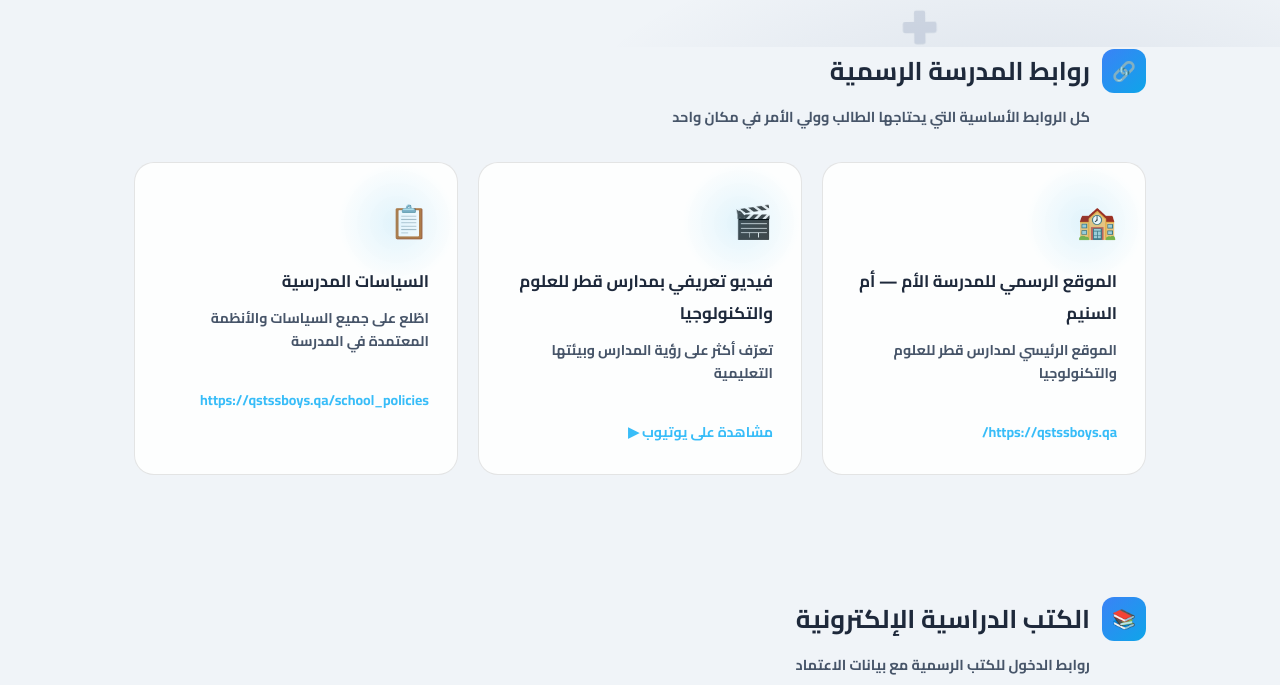
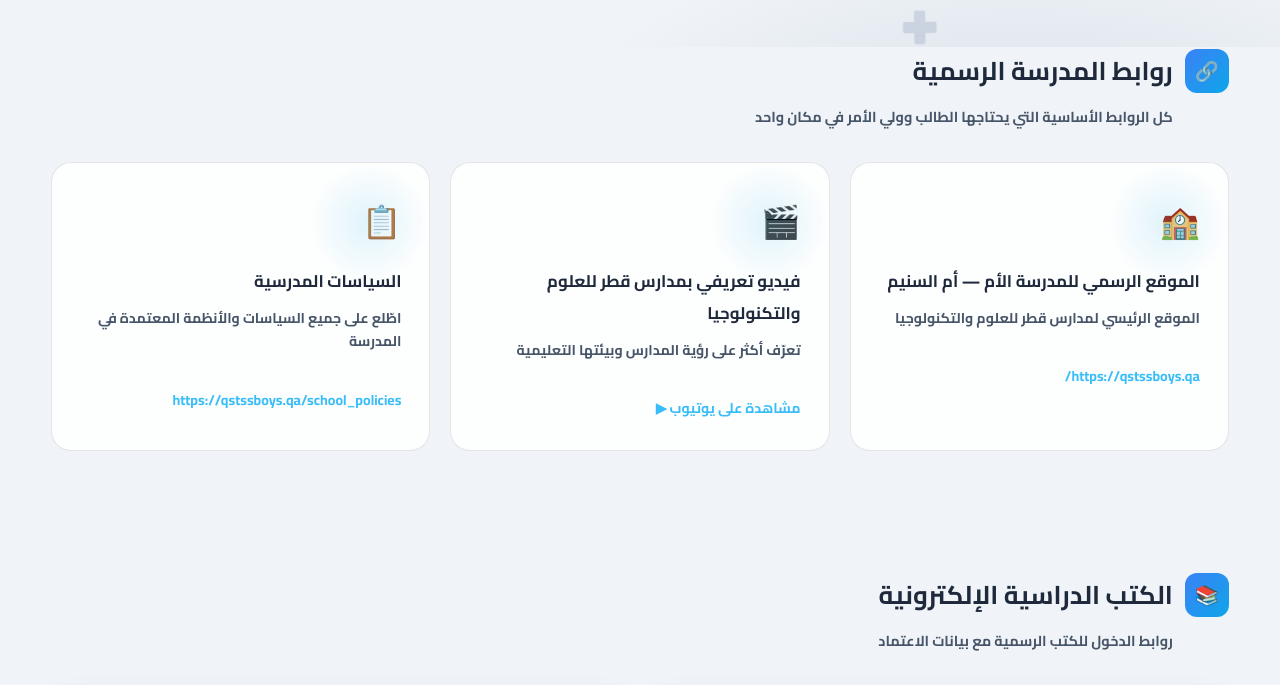
Before and after one commit to Qatar-Science-and-Technology-School/QSTSSDigitalGuide, a plain HTML site: page index.html in a window 1280 px wide. Shown: the part 753-1438 px from the top of the page. Drawn offline with Linux system fonts and the light colour scheme.

Commit message:
Expand page layout to fill full width of screen

```diff
--- a/index.html
+++ b/index.html
@@ -69,7 +69,7 @@
 
   /* ── Main Wrapper (centered content) ── */
   .main-wrapper {
-    max-width: 1200px;
+    width: 100%;
     margin: 0 auto;
     position: relative;
     z-index: 2;
@@ -238,7 +238,7 @@
   #themeToggle:hover { border-color: rgba(14,165,233,.5); background: rgba(14,165,233,.1); transform: scale(1.05); }
 
   /* ── Container ── */
-  .container { max-width: 1060px; margin: 0 auto; padding: 0 24px; }
+  .container { max-width: 100%; margin: 0 auto; padding: 0 4%; }
 
   /* ── Section ── */
   section { padding: 60px 0; }
```
